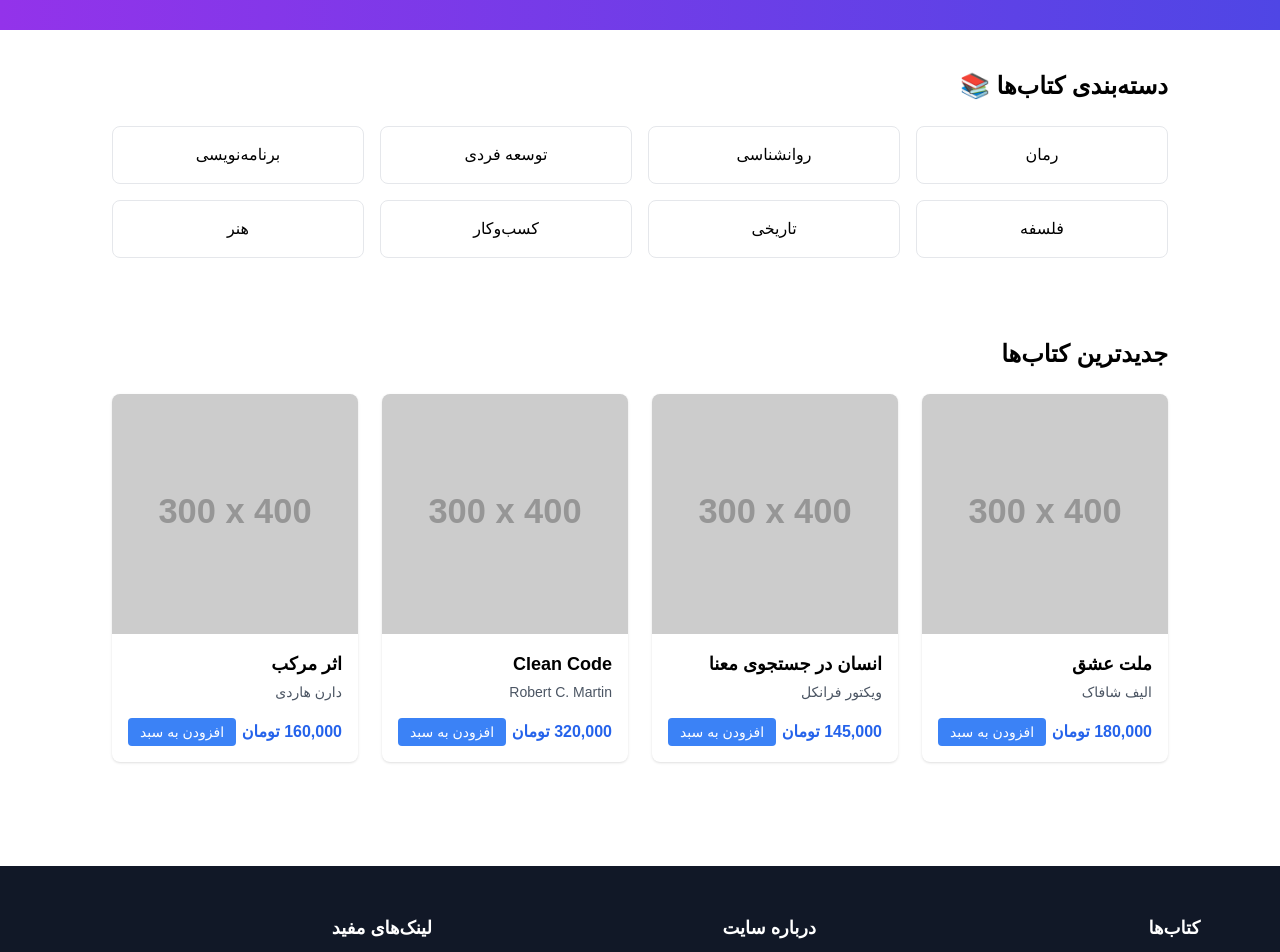
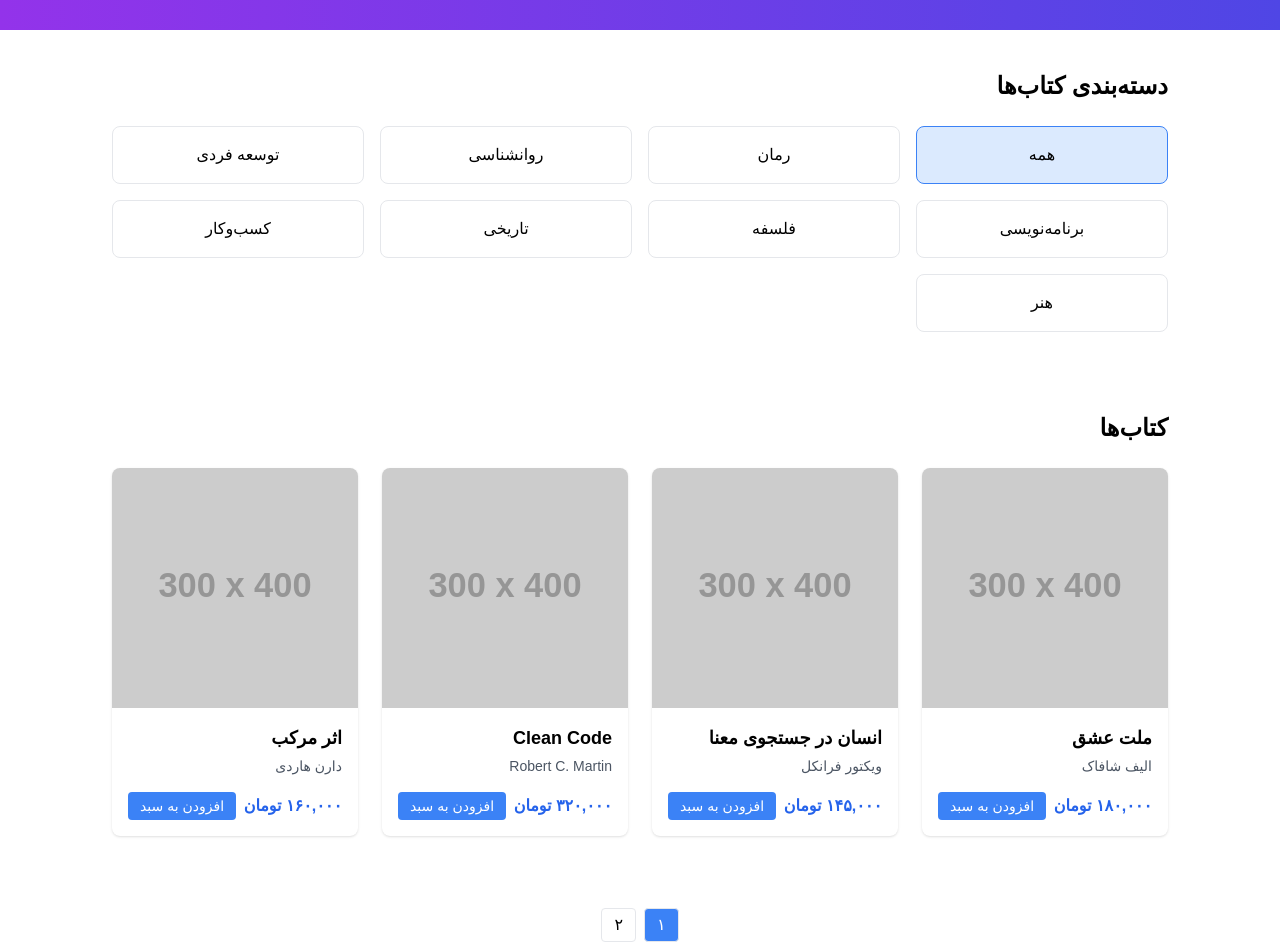
Before and after one commit to MehrdadKhorasani/Biblio, a React (Vite) app in the folder client/client/: page / in a window 1280 px wide. Shown: the part 420-1372 px from the top of the page. Built offline with nearby package versions, Linux system fonts and the light colour scheme; the HTML template or start-up script is replaced by a standard one.

Commit message:
pagination and byCategory search in main page

```diff
--- a/client/client/src/books.js
+++ b/client/client/src/books.js
@@ -31,4 +31,36 @@ export const books = [
     categoryId: 3,
     image: "https://placehold.co/300x400?text=Book",
   },
+  {
+    id: 5,
+    title: "شازده احتجاب",
+    author: "هوشنگ گلشیری",
+    price: 180000,
+    categoryId: 1,
+    image: "https://placehold.co/300x400?text=Book",
+  },
+  {
+    id: 6,
+    title: "کلیسای جامع",
+    author: "ریموند کارور",
+    price: 145000,
+    categoryId: 2,
+    image: "https://placehold.co/300x400?text=Book",
+  },
+  {
+    id: 7,
+    title: "Programming in C",
+    author: "Stephen Prata",
+    price: 320000,
+    categoryId: 4,
+    image: "https://placehold.co/300x400?text=Book",
+  },
+  {
+    id: 8,
+    title: "کی گفته",
+    author: "دارن همیلتون",
+    price: 160000,
+    categoryId: 8,
+    image: "https://placehold.co/300x400?text=Book",
+  },
 ];
--- a/client/client/src/components/books/BookCard.jsx
+++ b/client/client/src/components/books/BookCard.jsx
@@ -1,3 +1,4 @@
+import { toPersianNumber } from "../../utils/toPersianNumbers";
 const BookCard = ({ book }) => {
   return (
     <div className="bg-white rounded-lg shadow hover:shadow-lg transition overflow-hidden">
@@ -13,7 +14,7 @@ const BookCard = ({ book }) => {
 
         <div className="flex items-center justify-between mt-4">
           <span className="font-semibold text-blue-600">
-            {book.price.toLocaleString()} تومان
+            {toPersianNumber(book.price.toLocaleString())} تومان
           </span>
 
           <button
--- a/client/client/src/components/books/BookList.jsx
+++ b/client/client/src/components/books/BookList.jsx
@@ -1,10 +1,9 @@
-import { books } from "../../books";
 import BookCard from "./BookCard";
 
-const BookList = () => {
+const BookList = ({ books }) => {
   return (
     <section className="py-10 mx-28" dir="rtl">
-      <h2 className="text-2xl font-bold mb-6 text-right">جدیدترین کتاب‌ها</h2>
+      <h2 className="text-2xl font-bold mb-6 text-right">کتاب‌ها</h2>
 
       <div className="grid grid-cols-2 sm:grid-cols-3 md:grid-cols-4 gap-6">
         {books.map((book) => (
--- a/client/client/src/components/categories/CategorySection.jsx
+++ b/client/client/src/components/categories/CategorySection.jsx
@@ -1,18 +1,32 @@
 import { categories } from "../../categories";
 
-const CategorySection = () => {
+const CategorySection = ({ selectedCategory, setSelectedCategory }) => {
   return (
     <section className="py-10 mx-28" dir="rtl">
-      <h2 className="text-2xl font-bold mb-6 text-right">
-        دسته‌بندی کتاب‌ها 📚
-      </h2>
+      <h2 className="text-2xl font-bold mb-6 text-right">دسته‌بندی کتاب‌ها</h2>
 
       <div className="grid grid-cols-2 sm:grid-cols-3 md:grid-cols-4 gap-4">
+        <button
+          onClick={() => setSelectedCategory(null)}
+          className={`border rounded-lg py-4 text-center font-medium
+                     hover:bg-blue-50 hover:border-blue-400 transition ${
+                       selectedCategory === null
+                         ? "bg-blue-100 border-blue-500"
+                         : ""
+                     }`}
+        >
+          همه
+        </button>
         {categories.map((cat) => (
           <button
             key={cat.id}
-            className="bg-white border rounded-lg py-4 text-center font-medium
-                       hover:bg-blue-50 hover:border-blue-400 transition"
+            onClick={() => setSelectedCategory(cat.id)}
+            className={`bg-white border rounded-lg py-4 text-center font-medium
+                       hover:bg-blue-50 hover:border-blue-400 transition ${
+                         selectedCategory === cat.id
+                           ? "bg-blue-100 border-blue-500"
+                           : ""
+                       }`}
           >
             {cat.title}
           </button>
--- a/client/client/src/pages/home/Home.jsx
+++ b/client/client/src/pages/home/Home.jsx
@@ -1,16 +1,58 @@
+import { useState } from "react";
+
 import Header from "../../components/layout/Header";
 import Hero from "../../components/home/Hero";
+import Footer from "../../components/layout/Footer";
 import CategorySection from "../../components/categories/CategorySection";
 import BookList from "../../components/books/BookList";
-import Footer from "../../components/layout/Footer";
+import { books } from "../../books";
+
+import { toPersianNumber } from "../../utils/toPersianNumbers";
+
+const ITEMS_PER_PAGE = 4;
 
 const Home = () => {
+  const [selectedCategory, setSelectedCategory] = useState(null);
+  const [currentPage, setCurrentPage] = useState(1);
+
+  const filteredBooks = selectedCategory
+    ? books.filter((b) => Number(b.categoryId) === Number(selectedCategory))
+    : books;
+
+  const totalPages = Math.ceil(filteredBooks.length / ITEMS_PER_PAGE);
+  const startIndex = (currentPage - 1) * ITEMS_PER_PAGE;
+
+  const paginatedBooks = filteredBooks.slice(
+    startIndex,
+    startIndex + ITEMS_PER_PAGE,
+  );
+
   return (
     <div>
       <Header />
       <Hero />
-      <CategorySection />
-      <BookList />
+      <CategorySection
+        selectedCategory={selectedCategory}
+        setSelectedCategory={(id) => {
+          setSelectedCategory(id);
+          setCurrentPage(1);
+        }}
+      />
+
+      <BookList books={paginatedBooks} />
+      <div className="flex justify-center mt-8 gap-2" dir="rtl">
+        {Array.from({ length: totalPages }).map((_, index) => (
+          <button
+            key={index}
+            onClick={() => setCurrentPage(index + 1)}
+            className={`px-3 py-1 rounded border ${
+              currentPage === index + 1 ? "bg-blue-500 text-white" : "bg-white"
+            }`}
+          >
+            {toPersianNumber(index + 1)}
+          </button>
+        ))}
+      </div>
       <Footer />
     </div>
   );
--- /dev/null
+++ b/client/client/src/utils/toPersianNumbers.js
@@ -0,0 +1,3 @@
+export const toPersianNumber = (number) => {
+  return number.toString().replace(/\d/g, (d) => "۰۱۲۳۴۵۶۷۸۹"[d]);
+};
```
